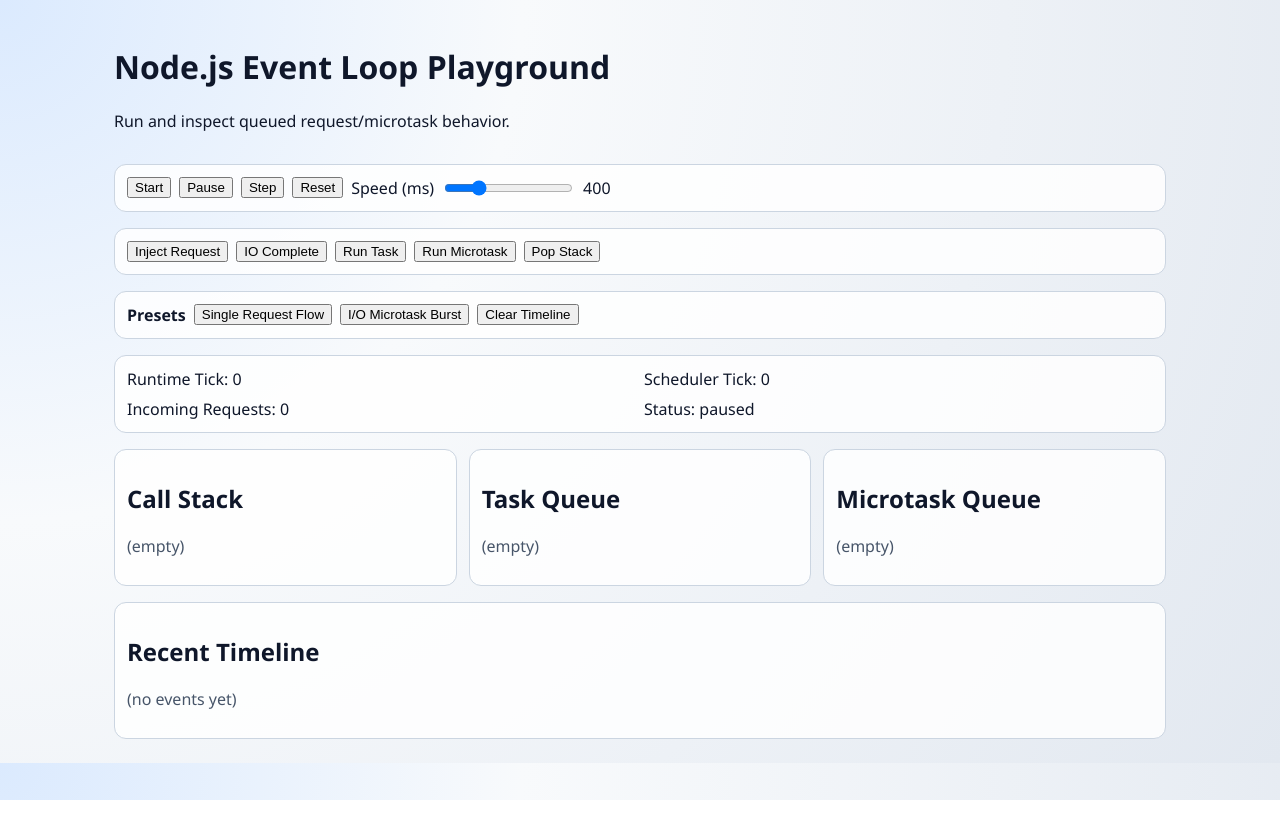
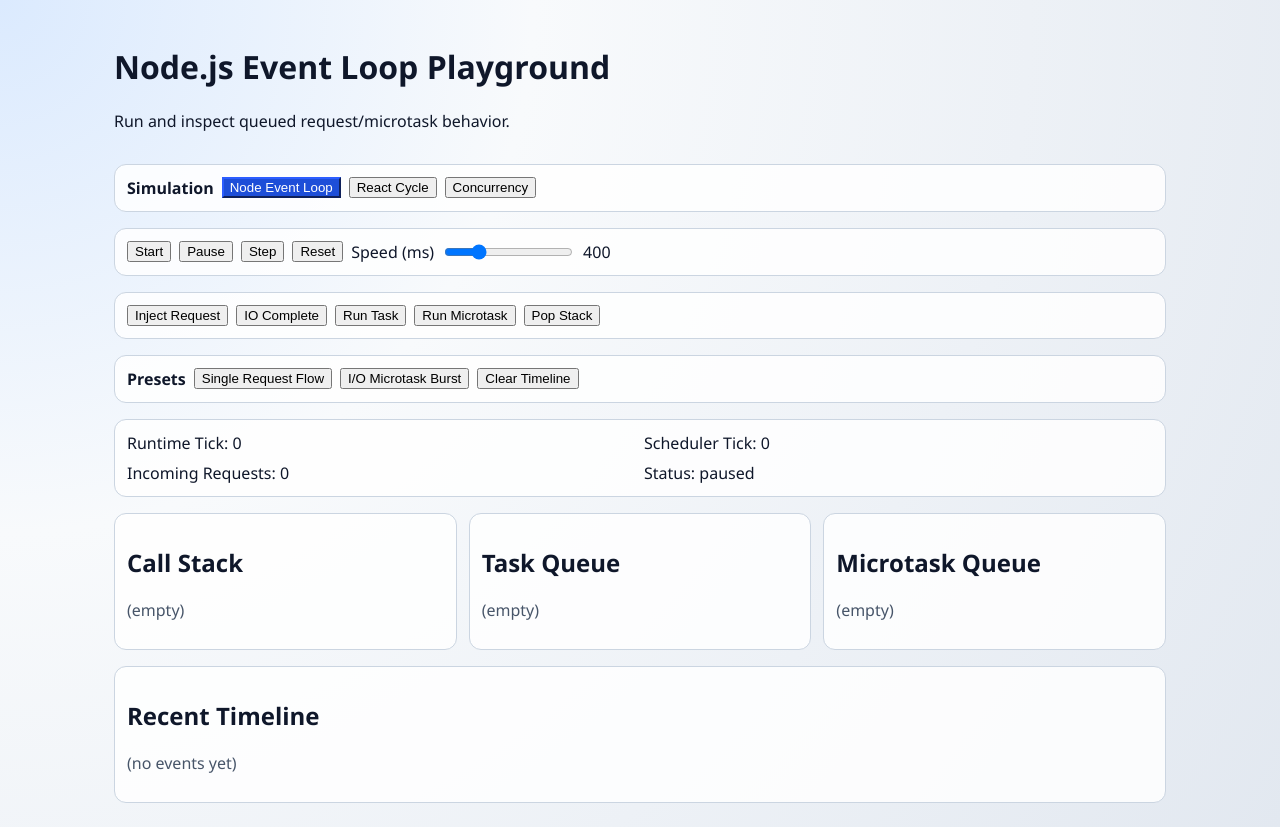
Before and after one commit to Abisola-Morohunfolu/system-playground, a React (Vite) app in the folder apps/web/: page / in a window 1280 px wide. Before the commit the page ends 800 px from the top, so only its background shows below. Built offline with nearby package versions, Linux system fonts and the light colour scheme.

Commit message:
added simulation selector

```diff
--- a/apps/web/src/app/App.tsx
+++ b/apps/web/src/app/App.tsx
@@ -1,15 +1,76 @@
+import { useState } from 'react';
 import { useNodeEventLoopController } from '../hooks/use-node-event-loop-controller';
 
+type SimulationKey = 'node' | 'react' | 'concurrency';
+
 export const App = (): JSX.Element => {
-  const { controller, snapshot } = useNodeEventLoopController();
+  const [activeSimulation, setActiveSimulation] = useState<SimulationKey>('node');
+
+  const title =
+    activeSimulation === 'node'
+      ? 'Node.js Event Loop Playground'
+      : activeSimulation === 'react'
+        ? 'React Rendering Cycle Playground'
+        : 'Concurrency vs Parallelism Playground';
+
+  const description =
+    activeSimulation === 'node'
+      ? 'Run and inspect queued request/microtask behavior.'
+      : activeSimulation === 'react'
+        ? 'Placeholder scaffold for render/reconcile/commit simulation.'
+        : 'Placeholder scaffold for worker/thread scheduling simulation.';
 
   return (
     <main className="app-shell">
       <header>
-        <h1>Node.js Event Loop Playground</h1>
-        <p>Run and inspect queued request/microtask behavior.</p>
+        <h1>{title}</h1>
+        <p>{description}</p>
       </header>
 
+      <section className="panel controls">
+        <strong>Simulation</strong>
+        <button
+          className={activeSimulation === 'node' ? 'active' : ''}
+          onClick={() => setActiveSimulation('node')}
+        >
+          Node Event Loop
+        </button>
+        <button
+          className={activeSimulation === 'react' ? 'active' : ''}
+          onClick={() => setActiveSimulation('react')}
+        >
+          React Cycle
+        </button>
+        <button
+          className={activeSimulation === 'concurrency' ? 'active' : ''}
+          onClick={() => setActiveSimulation('concurrency')}
+        >
+          Concurrency
+        </button>
+      </section>
+
+      {activeSimulation === 'node' ? <NodeEventLoopView /> : null}
+      {activeSimulation === 'react' ? (
+        <PlaceholderCard
+          headline="React cycle simulation coming next"
+          points={['Render queue', 'Reconciliation', 'Commit + effects timeline']}
+        />
+      ) : null}
+      {activeSimulation === 'concurrency' ? (
+        <PlaceholderCard
+          headline="Concurrency simulation coming next"
+          points={['Task lanes', 'CPU worker model', 'Parallel vs interleaved trace']}
+        />
+      ) : null}
+    </main>
+  );
+};
+
+const NodeEventLoopView = (): JSX.Element => {
+  const { controller, snapshot } = useNodeEventLoopController();
+
+  return (
+    <>
       <section className="panel controls">
         <button onClick={() => controller.start()}>Start</button>
         <button onClick={() => controller.pause()}>Pause</button>
@@ -73,7 +134,26 @@
             ))}
         </ul>
       </section>
-    </main>
+    </>
+  );
+};
+
+const PlaceholderCard = ({
+  headline,
+  points,
+}: {
+  headline: string;
+  points: string[];
+}): JSX.Element => {
+  return (
+    <section className="panel placeholder">
+      <h2>{headline}</h2>
+      <ul>
+        {points.map((point) => (
+          <li key={point}>{point}</li>
+        ))}
+      </ul>
+    </section>
   );
 };
 
--- a/apps/web/src/styles.css
+++ b/apps/web/src/styles.css
@@ -38,6 +38,12 @@
   display: inline-flex;
   align-items: center;
   gap: 8px;
+}
+
+.controls button.active {
+  background: #1d4ed8;
+  color: #fff;
+  border-color: #1e40af;
 }
 
 .metrics {
@@ -90,6 +96,11 @@
   color: #0f172a;
 }
 
+.placeholder ul {
+  margin: 0;
+  padding-left: 18px;
+}
+
 .muted {
   color: #475569;
 }
```
Also changed, not shown: 1 other file (tests, documents, lock files or other folders).
